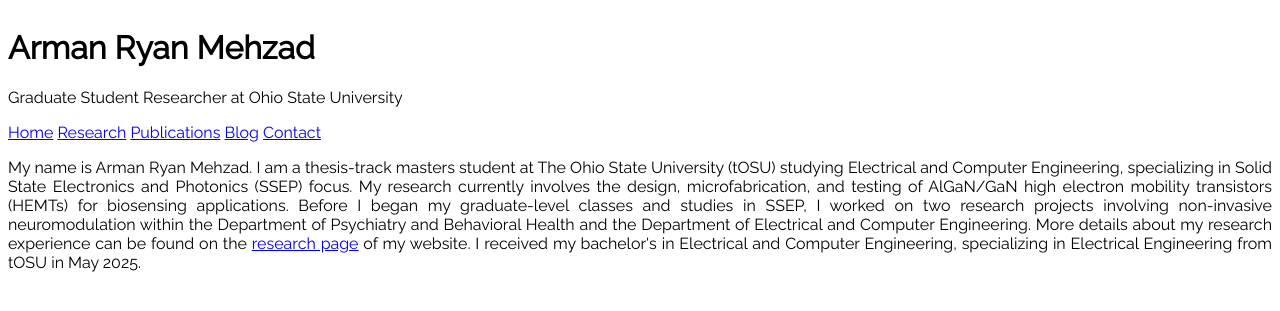
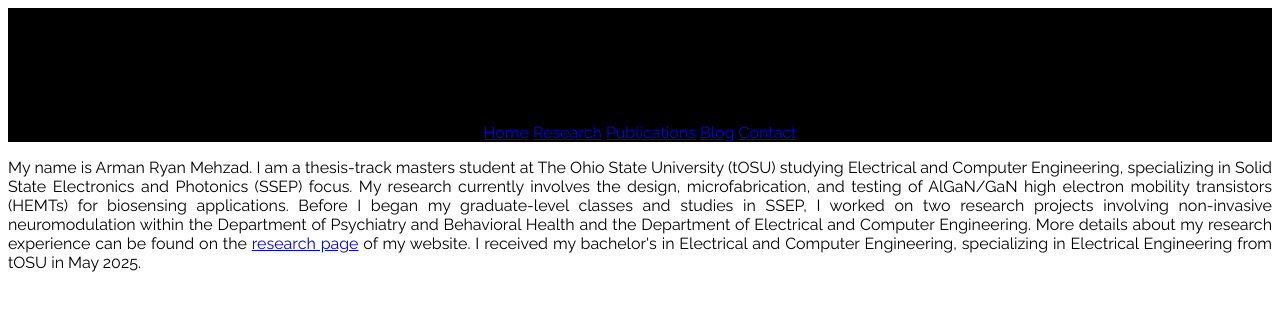
Before and after one commit to armanryanmehzad/profwebsite, a Django app: page / in a window 1280 px wide. Shown: the top 311 px of the page. Run offline with Django 5.2, Linux system fonts and the light colour scheme.

Commit message:
Revitalizing the CSS

```diff
--- a/main/static/main/styles.css
+++ b/main/static/main/styles.css
@@ -2,7 +2,7 @@
 
 /* smartphones, Android phones, landscape iPhone */
 @media screen and (min-width: 380px) and (max-width: 1280px) {
-    header {
+    .header {
         background-color: black;
         font-family: 'Raleway', sans-serif;
         display: flex;
```
